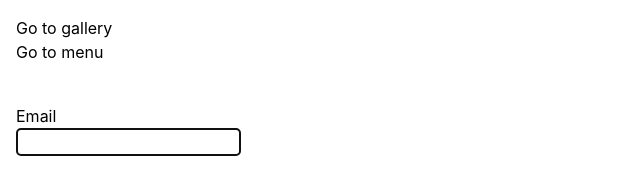
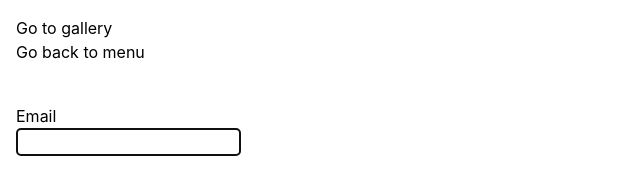
Before and after one commit to sofia11244/goit-js-hw-09, a website built with Vite: page src/page-3.html in a window 1280 px wide. Shown: the top 169 px of the page, 0-640 px from the left. Built offline with nearby package versions, Linux system fonts and the light colour scheme.

Commit message:
changed word to go back to menu

```diff
--- a/src/page-3.html
+++ b/src/page-3.html
@@ -11,7 +11,7 @@
 <body>
     <div class="menu">
         <a href="./page-2.html">Go to gallery</a> <br>
-        <a href="./index.html">Go to menu</a>
+        <a href="./index.html">Go back to menu</a>
     </div>
     <form class="feedback-form" autocomplete="off"> <!-- autocomplete="off" - disables autocomplete -->
         <label>
```
